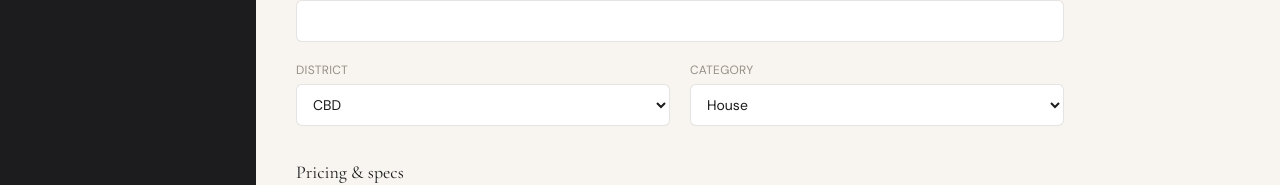
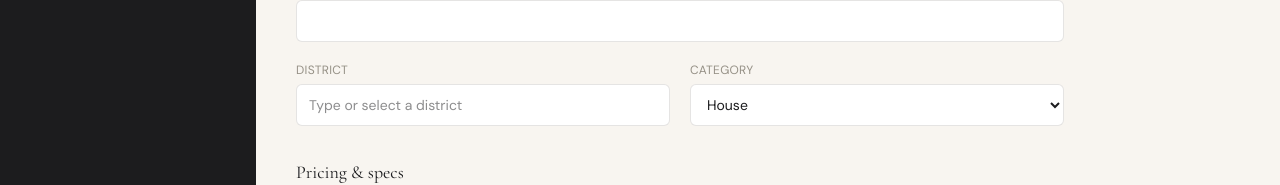
Before and after one commit to EliDistro7/venny, a Next.js app: page /admin/dashboard/new in a window 1280 px wide. Shown: the part 283-468 px from the top of the page. Built offline with nearby package versions, Linux system fonts and the light colour scheme.

Commit message:
add new2

```diff
--- a/app/components/Footer.tsx
+++ b/app/components/Footer.tsx
@@ -105,7 +105,7 @@ export default function Footer() {
             <ul className="space-y-4 font-body text-sm">
               <li className="flex gap-3">
                 <MapPin size={15} style={{ color: "#F2C94C", flexShrink: 0, marginTop: 2 }} />
-                <span>Haile Selassie Road, Masaki, Dar es Salaam, Tanzania</span>
+                <span>Mbeya street, Uhindini Dodoma</span>
               </li>
               <li className="flex gap-3">
                 <Phone size={15} style={{ color: "#F2C94C", flexShrink: 0, marginTop: 2 }} />
--- a/app/contact/page.tsx
+++ b/app/contact/page.tsx
@@ -37,7 +37,7 @@ export default function ContactPage() {
             </h2>
             <div className="space-y-6 mb-10">
               {[
-                { Icon: MapPin, label: "Address", value: "Haile Selassie Road, Masaki, Dar es Salaam, Tanzania" },
+                { Icon: MapPin, label: "Address", value: "Mbeya street, Uhindini Dodoma" },
                 { Icon: Phone, label: "Phone", value: "+255 657 510 444" },
                 { Icon: Mail, label: "Email", value: "Vennycompany762@gmail.com" },
                 { Icon: Clock, label: "Office Hours", value: "Mon – Sat: 8:00 AM – 6:00 PM (EAT)" },
--- a/components/admin/PropertyForm.tsx
+++ b/components/admin/PropertyForm.tsx
@@ -45,8 +45,16 @@ export default function PropertyForm({ mode, property }: PropertyFormProps) {
   const [removedImages, setRemovedImages] = useState<string[]>([]);
   const [newFiles, setNewFiles] = useState<File[]>([]);
 
+  const [cityInput, setCityInput] = useState(property?.city || "");
+  const [showSuggestions, setShowSuggestions] = useState(false);
+
   const [error, setError] = useState("");
   const [saving, setSaving] = useState(false);
+
+
+  const filteredCities = CITIES.filter((c) =>
+  c.toLowerCase().includes(cityInput.toLowerCase())
+);
 
   function handleNewFiles(files: FileList | null) {
     if (!files) return;
@@ -144,15 +152,40 @@ export default function PropertyForm({ mode, property }: PropertyFormProps) {
 
           />
         </Field>
-        <Field label="District">
-          <select value={city} onChange={(e) => setCity(e.target.value)} className={inputClass}>
-            {CITIES.map((c) => (
-              <option key={c} value={c}>
-                {c}
-              </option>
-            ))}
-          </select>
-        </Field>
+      <Field label="District">
+  <div className="relative">
+    <input
+      value={cityInput}
+      onChange={(e) => {
+        setCityInput(e.target.value);
+        setCity(e.target.value);
+        setShowSuggestions(true);
+      }}
+      onFocus={() => setShowSuggestions(true)}
+      onBlur={() => setTimeout(() => setShowSuggestions(false), 150)}
+      className={inputClass}
+      placeholder="Type or select a district"
+      autoComplete="off"
+    />
+    {showSuggestions && filteredCities.length > 0 && (
+      <ul className="absolute z-10 w-full mt-1 bg-white border border-stone-grey/30 rounded-md shadow-md max-h-48 overflow-y-auto">
+        {filteredCities.map((c) => (
+          <li
+            key={c}
+            onMouseDown={() => {
+              setCityInput(c);
+              setCity(c);
+              setShowSuggestions(false);
+            }}
+            className="px-3 py-2 font-body text-sm text-charcoal-roof hover:bg-mist cursor-pointer"
+          >
+            {c}
+          </li>
+        ))}
+      </ul>
+    )}
+  </div>
+</Field>
         <Field label="Category">
           <select
             value={category}
```
